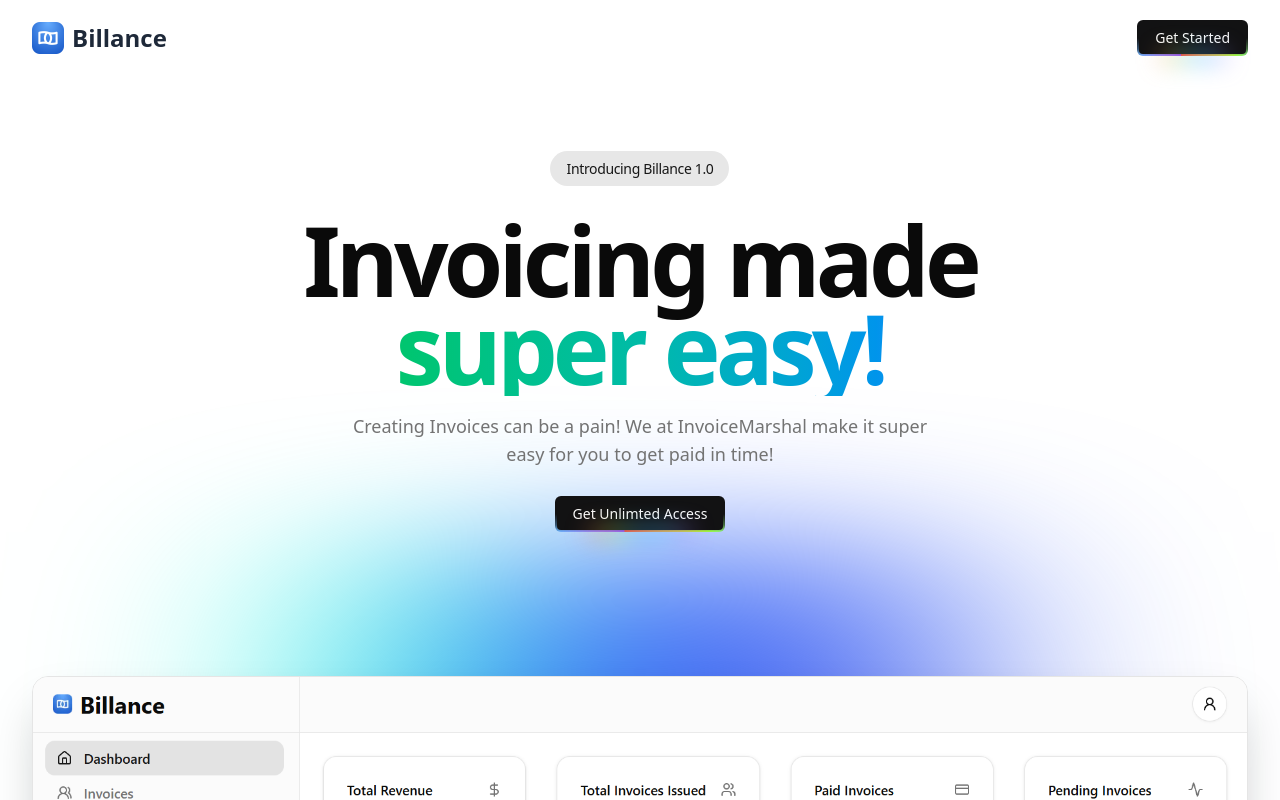
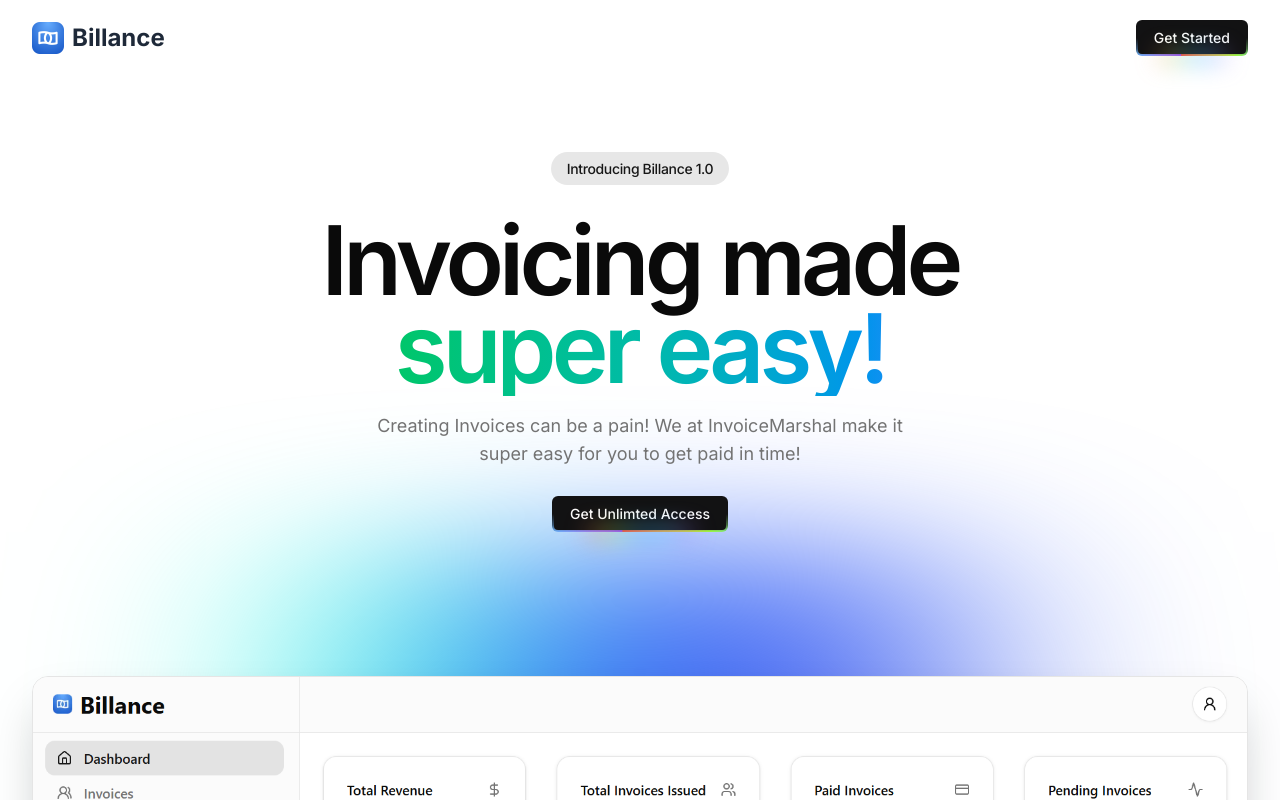
Before and after one commit to souvikjs01/billance, a Next.js app: page / in a window 1280 px wide. Shown: the top 800 px of the page. Built offline with nearby package versions, Linux system fonts and the light colour scheme.

Commit message:
fix font

```diff
--- a/app/layout.tsx
+++ b/app/layout.tsx
@@ -19,7 +19,7 @@ export default function RootLayout({
   children: React.ReactNode;
 }>) {
   return (
-    <html lang="en">
+    <html lang="en" className={inter.className}>
       <body
         className={`antialiased`}
       >
```
